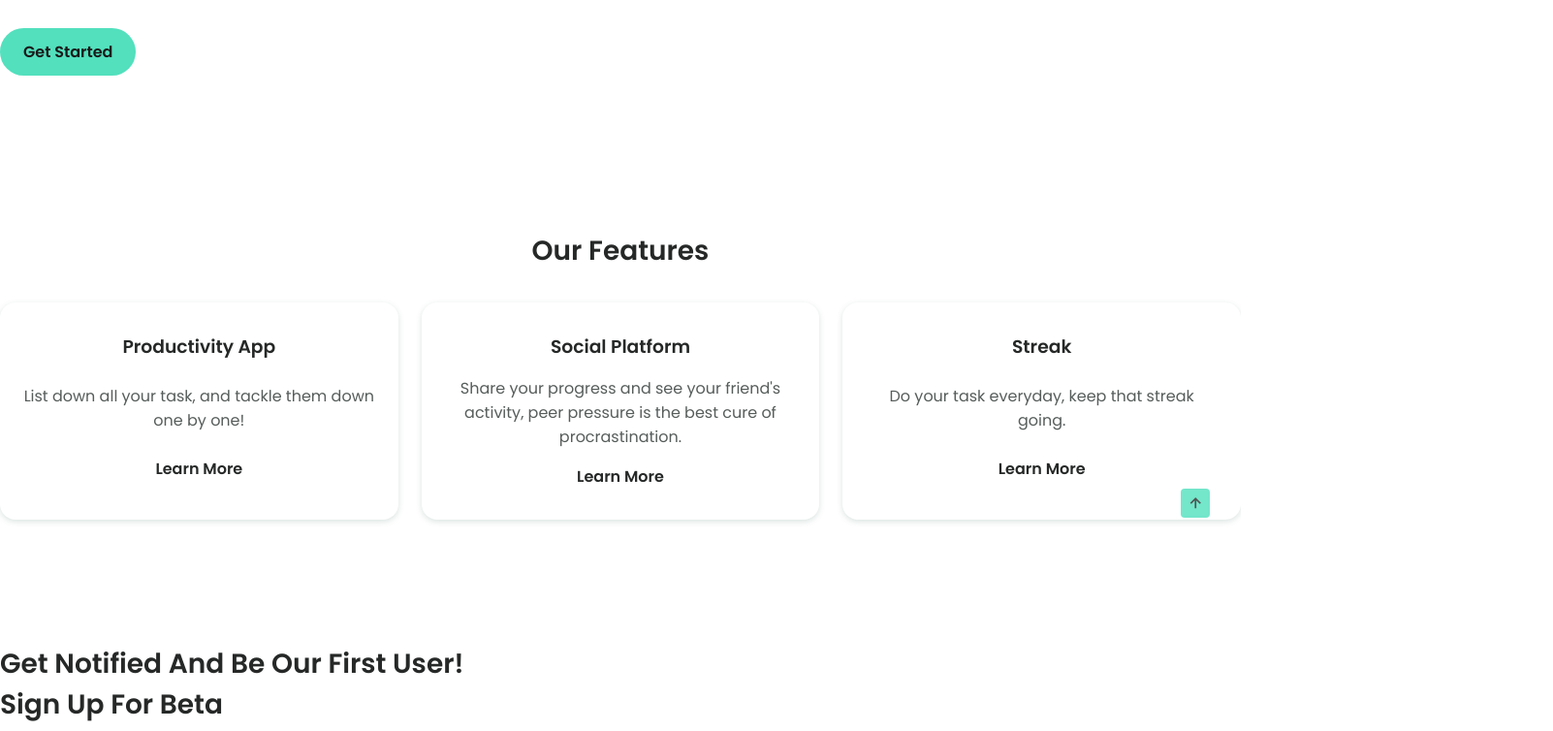
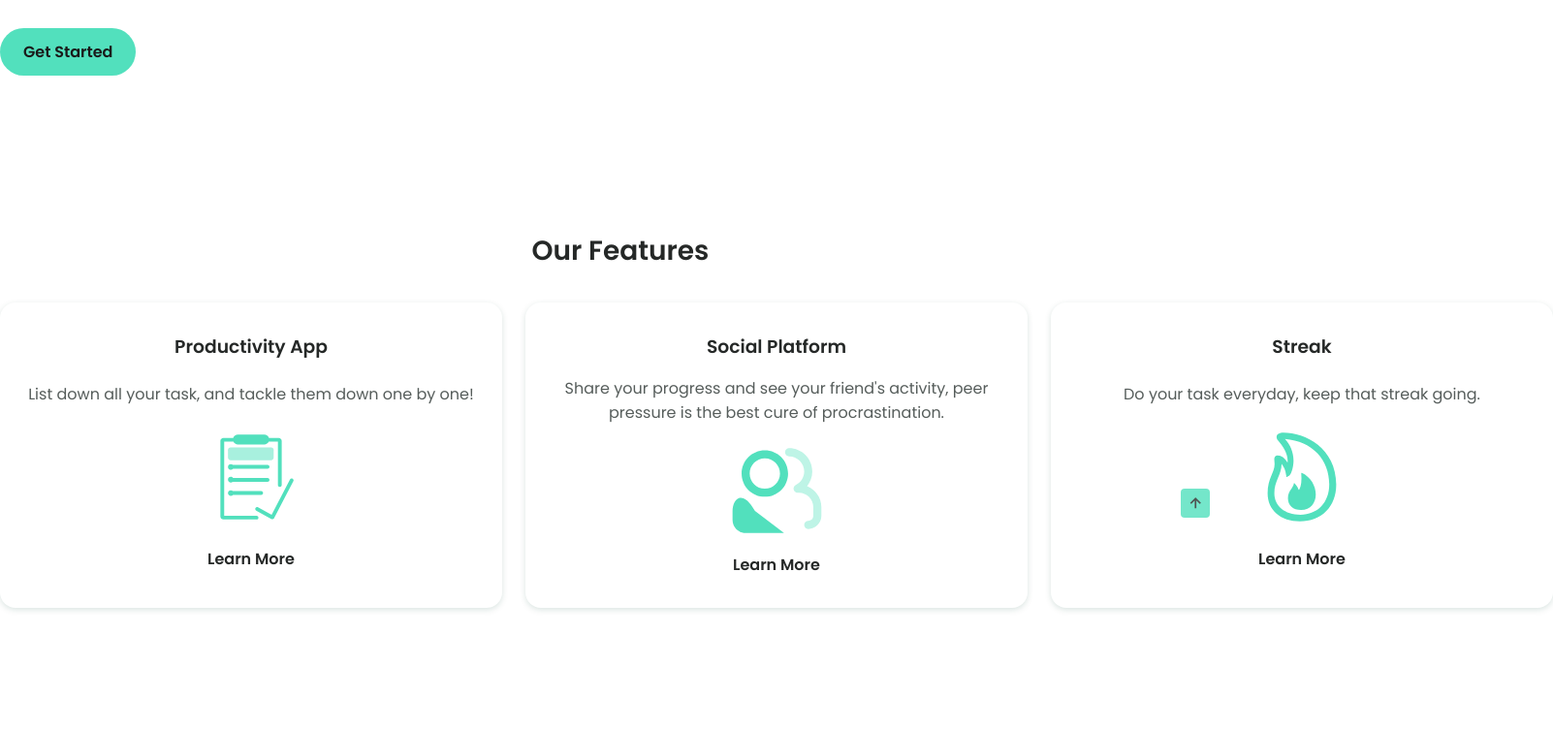
Before and after one commit to billlouis/BeProductive_LP, a plain HTML site: page index.html in a window 1280 px wide. Shown: the part 426-1180 px from the top of the page at 97% size, 1602 px wide, since content can reach past the window. Drawn offline with nearby package versions, Linux system fonts and the light colour scheme.

Commit message:
Maybe done ?, just need some more images and logo I guess

```diff
--- a/assets/css/styles.css
+++ b/assets/css/styles.css
@@ -133,6 +133,9 @@ body.dark-theme {
 
 .svg__blob {
   fill: var(--first-color-light);
+}
+.svg__poop {
+  fill: var(--first-color-lighten);
 }
 
 .svg__img {
--- a/index.html
+++ b/index.html
@@ -70,6 +70,19 @@
                         <h3 class="services__subtitle">Productivity App</h3>
 
                         <p class="services__description">List down all your task, and tackle them down one by one!</p>
+                        <svg class = "svg__img"width="100px" height="100px" viewBox="0 0 1024 1024" class="icon"  version="1.1" xmlns="http://www.w3.org/2000/svg">
+                            <path class = "svg__color" d="M569.9 921.1H228V139h97.2c8.5 17.7 26.5 29.9 47.3 29.9h279.1c20.8 0 38.9-12.3
+                            47.3-29.9h96.7v458.1c0 11 9 20 20 20s20-9 20-20V130.3c0-17.3-14.3-31.3-31.8-31.3H701.1c-7.2-20.3-26.7-35-49.5-35H372.5c-22.7 0-42.2 14.7-49.5 35H219.7c-17.5 0-31.8
+                            14-31.8 31.3v799.6c0 17.3 14.3 31.3 31.8 31.3h350.2c11 0 20-9 20-20s-8.9-20.1-20-20.1z" fill="#666666" />
+                            <path class = "svg__color" d="M706.4 404.6c0-11-9-20-20-20H319.1c-5.4-5.3-12.8-8.6-21.1-8.6-16.6 0-30 13.4-30
+                            30s13.4 30 30 30c9.5 0 18-4.4 23.5-11.4h364.9c11 0 20-9 20-20zM706.4 542.1c0-11-9-20-20-20H322.1c-5.5-7.4-14.2-12.1-24.1-12.1-16.6 0-30 13.4-30
+                            30s13.4 30 30 30c7.8 0 14.9-3 20.3-7.9h368.1c11 0 20-9 20-20zM320.1 660.6h-0.9c-5.4-5.4-12.9-8.8-21.2-8.8-16.6 0-30
+                            13.4-30 30s13.4 30 30 30c9.5 0 17.9-4.4 23.4-11.2h297.2c11 0 20-9 20-20s-9-20-20-20H320.1zM950.2
+                            529.4c-9.8-5.1-21.9-1.3-27 8.5L729.1 911l-143.6-78.6c-9.6-5.3-21.9-1.7-27.1 7.9-5.3 9.6-1.7 21.9 7.9
+                            27.1l162.1 88.8c9.6 5.3 21.9 1.7 27.1-7.9 0.9-1.7 1.6-3.5 2-5.3l201.2-386.5c5.1-9.8 1.3-22-8.5-27.1z" fill="#666666" />
+                            <path class = "svg__poop" d="M723.8 335.1h-429c-14.8 0-26.8-12-26.8-26.8v-81.4c0-14.8 12-26.8 26.8-26.8h429c14.8 0 26.8
+                            12 26.8 26.8v81.4c0 14.8-12 26.8-26.8 26.8z" />
+                        </svg>
                         <div>
                             <a href="#" class="button button-link">Learn More</a>
                         </div>
@@ -80,6 +93,20 @@
 
                         <p class="services__description">Share your progress and see your friend's activity, peer pressure is the best
                             cure of procrastination.</p>
+                            <svg class = "svg__img" width="100px" height="100px" viewBox="0 0 1024 1024" class="icon"  version="1.1" xmlns="http://www.w3.org/2000/svg">
+                                <path class = "svg__color"d="M388.9 597.4c-135.2 0-245.3-110-245.3-245.3s110-245.3 245.3-245.3
+                                245.3 110 245.3 245.3-110.1 245.3-245.3 245.3z m0-405.3c-88.2 0-160 71.8-160 160s71.8
+                                160 160 160 160-71.8 160-160-71.8-160-160-160z" />
+                                <path class = "svg__color"d="M591.3 981.3H186.5c-76.6 0-138.8-62.3-138.8-138.8V749c0-130.6 106.2-236.9 236.9-2
+                                36.9h208.8c130.6 0 236.9 106.3 236.9 236.9v93.5c-0.2 76.5-62.4 138.8-139 138.8zM284.5 597.4c-83.6
+                                0-151.5 68-151.5 151.5v93.5c0 29.5 24 53.5 53.5 53.5h404.8c29.5 0 53.5-24 53.5-53.5v-93.5c0-83.6-68-151.5-151.6-151.5H284.5z"
+                                fill="#3688FF" />
+                                <path class = "svg__blob" d="M847.2 938.6c-23.6 0-42.7-19.1-42.7-42.7s19.1-42.7 42.7-42.7c29.5 0
+                                53.5-24 53.5-53.5v-93.5c0-83.6-68-151.5-151.6-151.5h-14.3c-19.8 0-37-13.6-41.5-32.9-4.5-19.3
+                                4.8-39.1 22.5-48 54.8-27.3 88.9-82.1 88.9-143.1 0-88.2-71.8-160-160-160-23.6 0-42.7-19.1-42.7-42.7s19.1-42.7
+                                42.7-42.7c135.2 0 245.3 110 245.3 245.3 0 57.8-19.9 111.9-54.9 154.8 88.3 34.6 151 120.6 151 220.9v93.5c0
+                                76.6-62.3 138.8-138.9 138.8z" fill="#5F6379" />
+                            </svg>
                         <div>
                             <a href="#" class="button button-link">Learn More</a>
                         </div>
@@ -89,6 +116,11 @@
                         <h3 class="services__subtitle">Streak</h3>
 
                         <p class="services__description">Do your task everyday, keep that streak going.</p>
+                        <svg class = "svg__img svg__color" width="100px" height="100px" viewBox="0 0 56 56" xmlns="http://www.w3.org/2000/svg">
+                            <path d="M 8.1836 37.3984 C 8.1836 47.1484 15.6367 53.6406
+                            26.8164 53.6406 C 39.4023 53.6406 47.8164 45.1562 47.8164 32.3828 C 47.8164 11.1718 29.7227 2.3594 17.4180 2.3594 C 14.9570 2.3594 13.3633 3.2266 13.3633 4.9375 C 13.3633 5.5937 13.6445 6.2969 14.1602 6.8828 C 16.9023 10.1875 19.6914 14.0078 19.7617 18.4844 C 19.7617 18.9062 19.7617 19.3047 19.7149 19.7266 C 18.4023 17.2656 16.1992 15.5078 13.9492 15.5078 C 12.8242 15.5078 12.0273 16.3281 12.0273 17.5703 C 12.0273 18.1562 12.2149 19.6094 12.2149 20.6172 C 12.2149 25.5156 8.1836 28.8203 8.1836 37.3984 Z M 12.0742 37.3984 C 12.0742 30.1328 16.0820 27.1094 16.2695 20.3828 C 17.6054 22.0703 18.5664 24.1094 18.8945 27.0391 C 18.9414 27.5078 19.2227 27.6953 19.6445 27.6953 C 21.8711 27.6953 23.1602 22.0469 23.1602 18.4844 C 23.1602 13.9140 21.2149 9.1328 18.1914 6.0625 C 34.2227 7.3516 43.7852 18.2500 43.7852 32.2187 C 43.7852 42.7656 37.1054 49.7734 27.1211 49.7734 C 18.0742 49.7734 12.0742 44.8281 12.0742 37.3984 Z M 27.4492 47.0547 C 33.1914 47.0547 36.0039 42.8359 36.0039 38.0547 C 36.0039 33.3203 33.2852 28.0469 27.9414 25.5859 C 27.7305 25.4922 27.5898 25.6094 27.6133 25.8437 C 27.9180 29.8984 27.6836 33.1328 26.4649 35.2656 C 26.3242 35.4766 26.1602 35.4531 26.0664 35.2187 C 25.5039 33.8125 24.8008 32.6172 23.6992 31.6328 C 23.5117 31.4687 23.3711 31.5391 23.3476 31.7734 C 22.9492 34.4922
+                            19.9258 36.0156 19.9258 40.2813 C 19.9258 44.3359 22.9258 47.0547 27.4492 47.0547 Z"/>
+                        </svg>
                         <div>
                             <a href="#" class="button button-link">Learn More</a>
                         </div>
```
